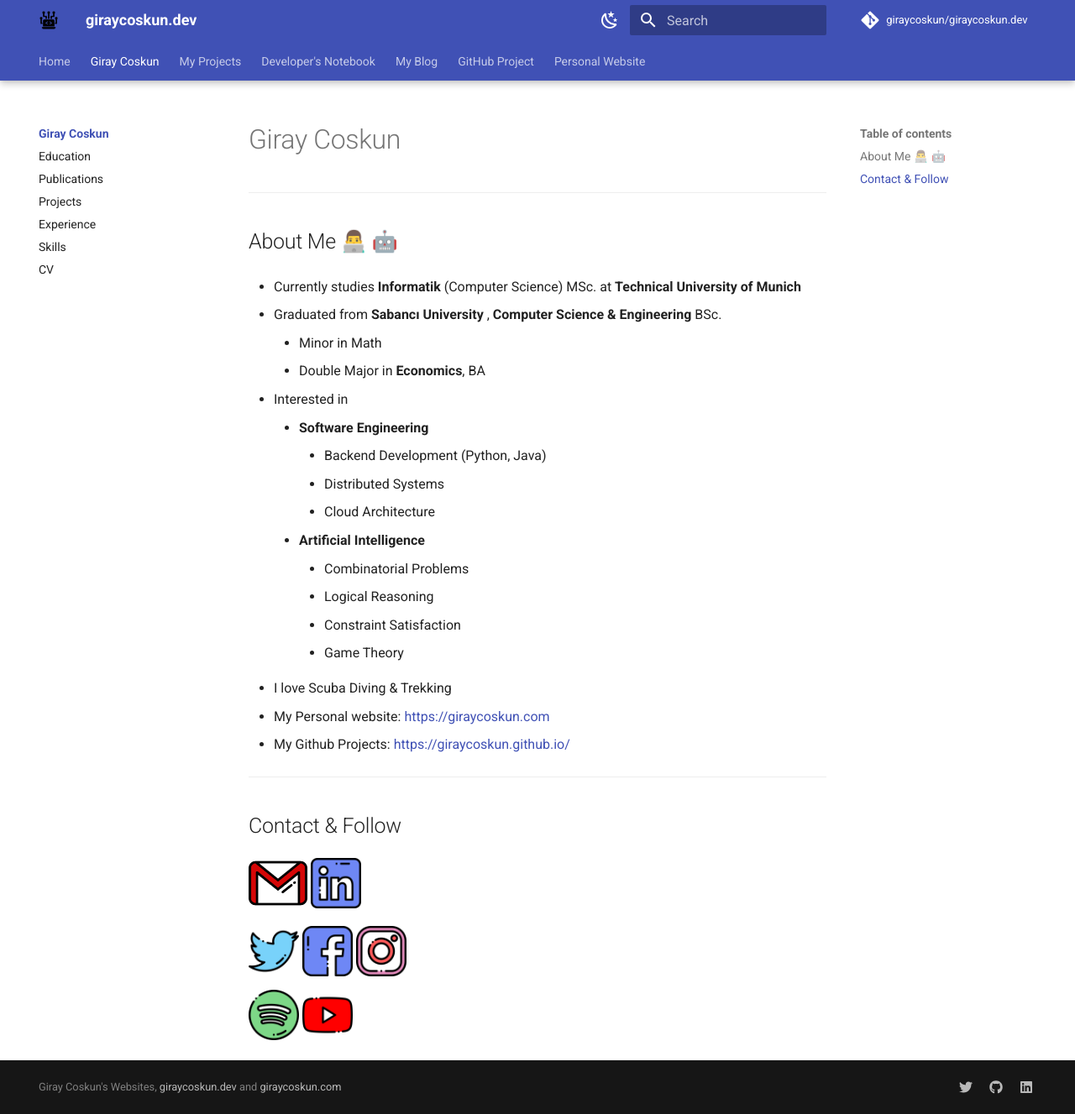
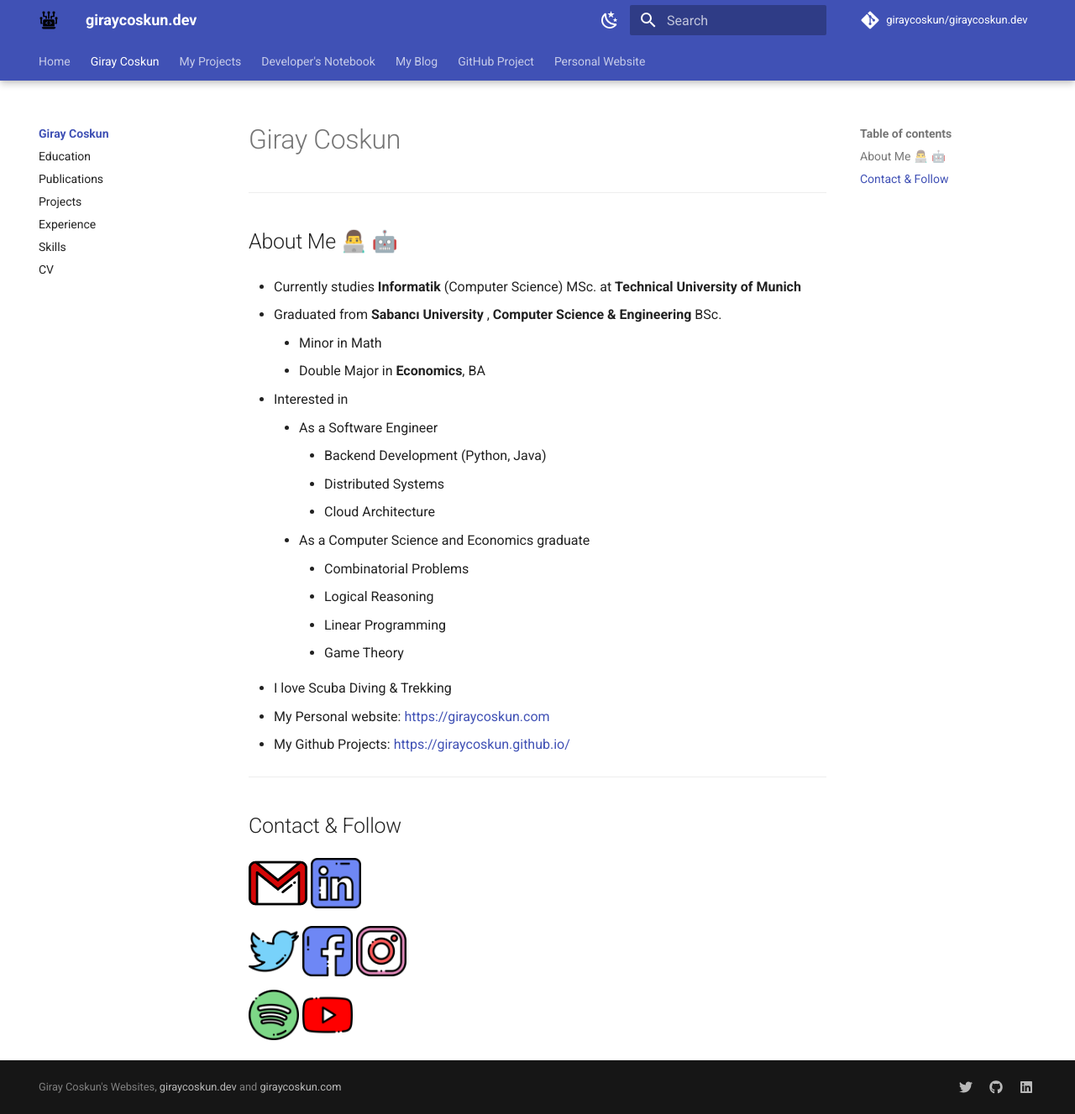
Before and after one commit to giraycoskun/giraycoskun.dev, an MkDocs documentation site: the page built from docs/home/index.md, in a window 1280 px wide and 1327 px high. Shown: the whole window at 84% size. Built offline with MkDocs 1.6.1 and Material for MkDocs 9.7.7, drawn with Linux system fonts in a browser that asks for light colours; comment, search, counter and statistics services are not loaded.

Commit message:
Update index.md

```diff
--- a/docs/home/index.md
+++ b/docs/home/index.md
@@ -12,14 +12,14 @@
     - Double Major in **Economics**, BA
 
 - Interested in
-    - **Software Engineering**
+    - As a Software Engineer
         - Backend Development (Python, Java)
         - Distributed Systems
         - Cloud Architecture
-    - **Artificial Intelligence**
+    - As a Computer Science and Economics graduate
         - Combinatorial Problems
         - Logical Reasoning
-        - Constraint Satisfaction
+        - Linear Programming
         - Game Theory
 
 - I love Scuba Diving & Trekking
```
